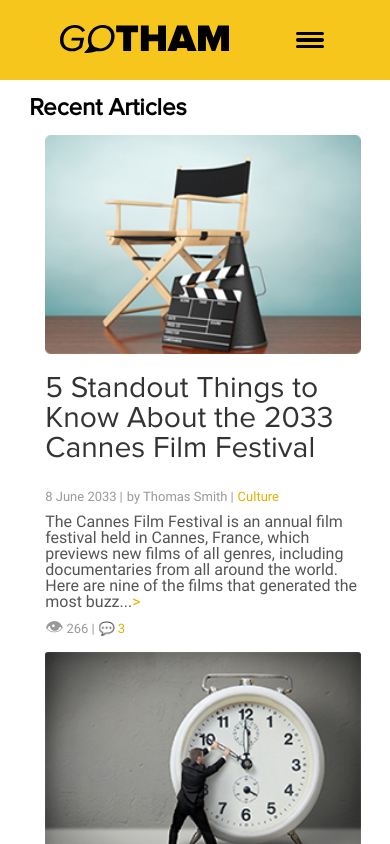
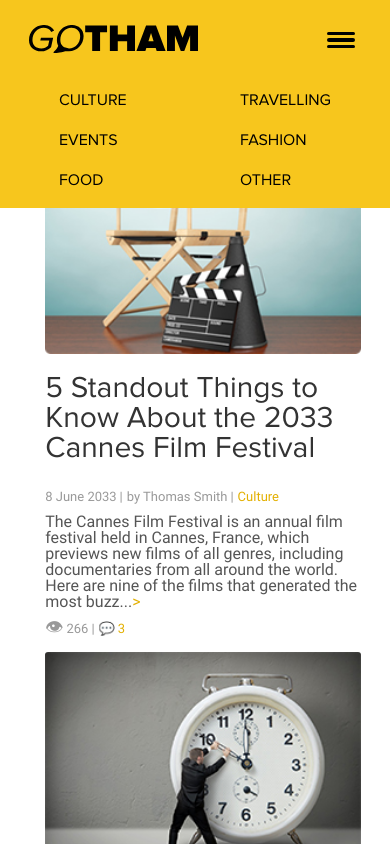
Before and after one commit to Batlokoa/Section-10_Project-2---Gotham-Responsive, a plain HTML site: page website/index.html in a window 390 px wide. Both pictures are taken after a click on the button 310 px from the left and 39 px from the top of the page. Shown: the top 844 px of the page. Drawn offline with Linux system fonts and the light colour scheme; files whose address does not match are found by name; a web font is replaced by a local one.

Commit message:
feat: burger-nav deploys nav links in drop-down

```diff
--- a/website/index.html
+++ b/website/index.html
@@ -5,9 +5,14 @@
     <meta charset="UTF-8">
     <meta http-equiv="X-UA-Compatible" content="IE=edge">
     <meta name="viewport" content="width=device-width, initial-scale=1.0">
+
     <link rel="stylesheet" href="./stylesheets/css/reset.css">
     <!-- <link rel="stylesheet" href="./css/all.css"> -->
     <link rel="stylesheet" href="./stylesheets/css/styles.css">
+
+    <!--* "defer" property ensure that <script> tags load only after the <body> tag does -->
+    <script defer src="https://kit.fontawesome.com/8b41a163ea.js"></script>
+    <script defer src="./javascript/burger-nav.js"></script>
     <title>Gotham</title>
 </head>
 
@@ -296,6 +301,4 @@
     </footer>
 </body>
 
-<script src="https://kit.fontawesome.com/8b41a163ea.js"></script>
-
 </html>
--- /dev/null
+++ b/website/javascript/burger-nav.js
@@ -0,0 +1,6 @@
+let header = document.querySelector("header");
+let toggleNavBtn = document.querySelector(".nav-toggle");
+
+toggleNavBtn.addEventListener('click', function () {
+    header.classList.toggle('open');
+});
--- a/website/stylesheets/scss/responsive/_media-queries.scss
+++ b/website/stylesheets/scss/responsive/_media-queries.scss
@@ -6,6 +6,8 @@
 
 @media (max-width: 75em) {
     header {
+        position: relative;
+
         .header-wrapper{
             @include nav-wrapper-properties(space-between);
 
@@ -21,6 +23,40 @@
             .header-nav-left,
             .header-nav-right {
                 display: none;
+
+                ul{
+                    flex-direction: column;
+                }
+            }
+        }
+
+        &.open{
+            $header-nav-margin: 1.5rem;
+
+            .header-nav-left, .header-nav-right{
+                display: block;
+                position: absolute;
+                top: 100%;
+                z-index: 2;
+
+                li{
+                    margin: ($header-nav-margin / 2) 0;
+                }
+            }
+
+            .header-nav-left {
+                left: $header-nav-margin;
+            }
+
+            .header-nav-right {
+                right: $header-nav-margin;
+            }
+
+            &::after{
+                content: '';
+                @include nav-properties(8em);
+                position: absolute;
+                top: 100%;
             }
         }
     }
@@ -110,7 +146,7 @@
     }
 
     footer {
-        height: 7em;
+        height: 6.5em;
 
         .wrapper {
             flex-direction: column;
@@ -123,7 +159,7 @@
                 order: 0;
                 // justify-content: space-around;
                 .footer-nav {
-                    margin: 1em;
+                    // margin: 0.5em;
 
                     ul {
                         justify-content: space-around;
@@ -188,7 +224,7 @@
     }
 
     footer {
-        height: 7em;
+        height: 8em;
         flex-direction: column;
 
         .social {
--- a/website/stylesheets/scss/sections/nav/_header-footer.properties.scss
+++ b/website/stylesheets/scss/sections/nav/_header-footer.properties.scss
@@ -15,10 +15,10 @@ $copy-font-colour: #a78613;
 
 // Mixins -----------------------//
 
-@mixin nav-properties() {
+@mixin nav-properties($navHeight: 5em) {
     width: 100%;
     // height: 67px;
-    height: 5em;
+    height: $navHeight;
     background-color: $colour-primary;
 }
 
--- a/website/stylesheets/scss/styles.scss
+++ b/website/stylesheets/scss/styles.scss
@@ -8,7 +8,6 @@
 @import "./sections/nav/nav-burger.scss";
 @import "./sections/main/main.properties";
 @import "./sections/aside/aside.properties";
-@import "./responsive/media-queries";
 
 
 /* ================================== */
@@ -358,7 +357,6 @@ aside {
 
 footer {
     @include nav-properties();
-    // height: 7em;
 
     .footer-wrapper {
         @extend .wrapper;
@@ -383,7 +381,7 @@ footer {
                     background: $colour-secondary;
                     font-family: $social-font-name;
                     color: $colour-primary;
-                    /// note: so that the padding doesn't add to the orignal height of the header, that the logo is within.
+                    //* note: so that the padding doesn't add to the orignal height of the header, that the logo is within.
                     box-sizing: border-box;
                     font-size: 16px;
                     display: flex;
@@ -396,3 +394,7 @@ footer {
         }
     }
 }
+
+//* Media-Queries will only over-write global properties when loaded after them
+// Media-Queries Import -----------------------//
+@import "./responsive/media-queries";
```
Also changed, not shown: website/stylesheets/css/styles.css.
